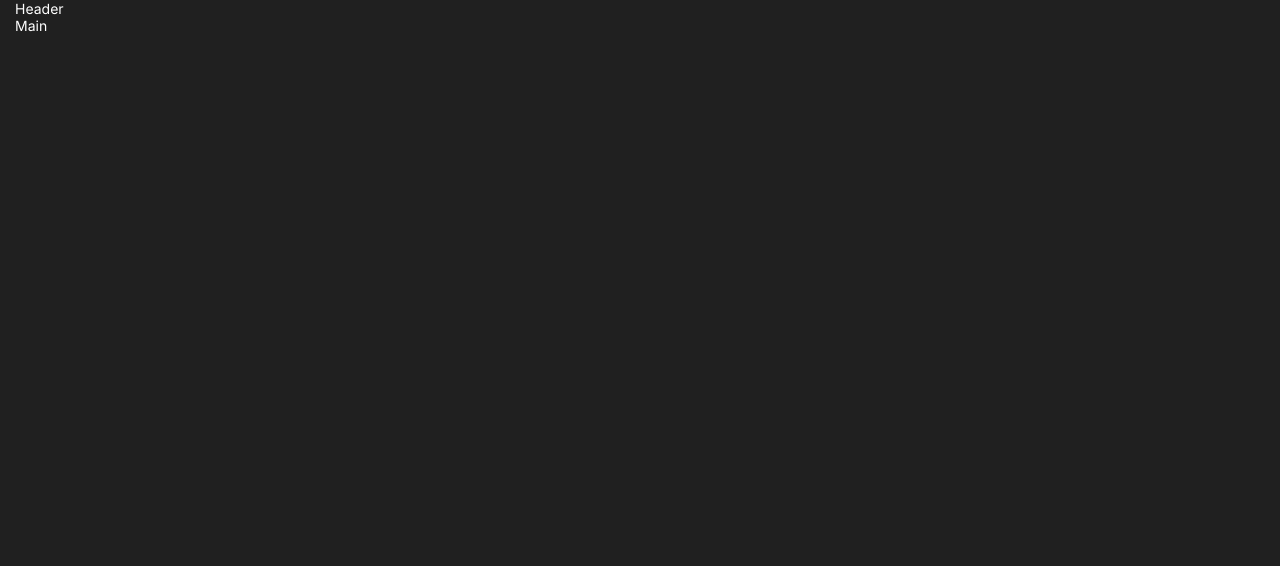
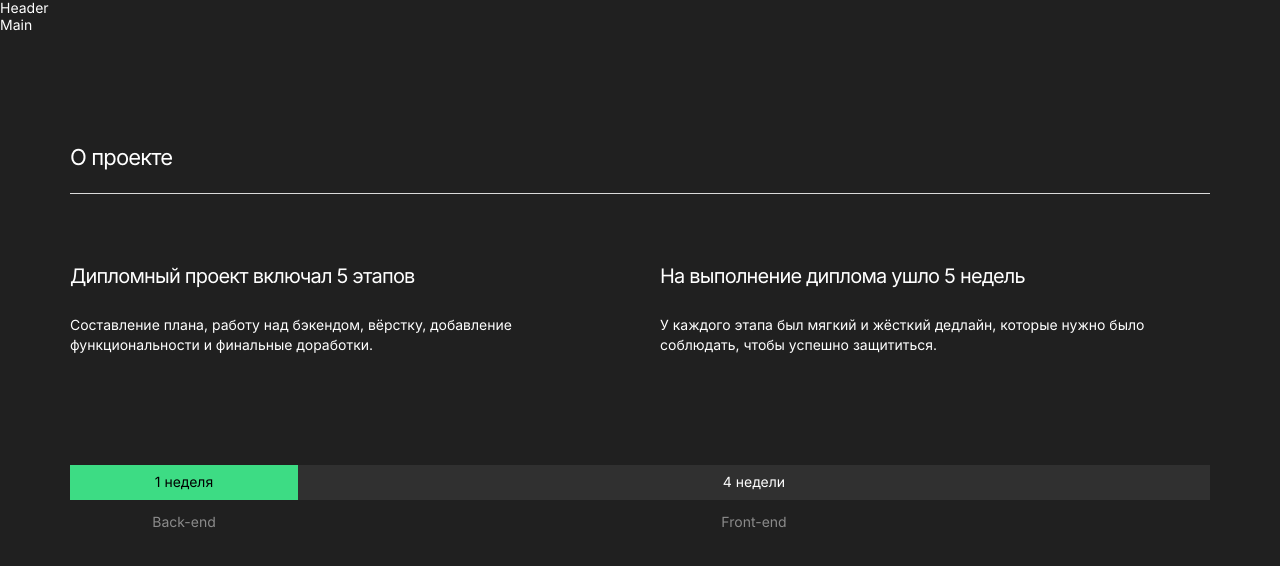
Before and after one commit to StMelik/movies-explorer-frontend, a React (Create React App) app: page / in a window 1280 px wide. Shown: the top 566 px of the page. Built offline with nearby package versions, Linux system fonts and the light colour scheme.

Commit message:
feat: верстка блока о проекте

```diff
--- a/src/components/AboutProject/AboutProject.css
+++ b/src/components/AboutProject/AboutProject.css
@@ -0,0 +1,52 @@
+.project {
+    padding: 110px 0;
+}
+
+.project__title {
+    margin-bottom: 70px;
+}
+
+.project__description {
+    display: flex;
+    justify-content: space-between;
+    column-gap: 40px;
+    margin-bottom: 110px;
+}
+
+.project__description-column {
+    max-width: 550px;
+}
+
+.project__description-title {
+    font-size: 20px;
+    letter-spacing: calc(1em * -0.04);
+    margin-bottom: 26px;
+}
+
+.project__description-text {
+    line-height: 20px;
+}
+
+.project__progress {
+    display: grid;
+    grid-template-columns: minmax(100px, 1fr) 4fr;
+}
+
+.project__progress-column {
+    text-align: center;
+}
+
+.project__progress-bar {
+    padding: 9px 0;
+    background-color: #303030;
+    margin-bottom: 14px;
+}
+
+.project__progress-bar_color_green {
+    color: #000000;
+    background-color: #3ddc84;
+}
+
+.project__progress-title {
+    color: #8b8b8b;
+}
--- a/src/components/AboutProject/AboutProject.jsx
+++ b/src/components/AboutProject/AboutProject.jsx
@@ -2,8 +2,30 @@ import './AboutProject.css';
 
 function AboutProject() {
   return (
-    <section className="about-project">
-
+    <section className="project">
+      <div className="container project__container">
+        <h3 className="title project__title">О проекте</h3>
+        <div className="project__description">
+          <div className="project__description-column">
+            <p className="project__description-title">Дипломный проект включал 5 этапов</p>
+            <p className="project__description-text">Составление плана, работу над бэкендом, вёрстку, добавление функциональности и финальные доработки.</p>
+          </div>
+          <div className="project__description-column">
+            <p className="project__description-title">На выполнение диплома ушло 5 недель</p>
+            <p className="project__description-text">У каждого этапа был мягкий и жёсткий дедлайн, которые нужно было соблюдать, чтобы успешно защититься.</p>
+          </div>
+        </div>
+        <div className="project__progress">
+          <div className="project__progress-column">
+            <div className="project__progress-bar project__progress-bar_color_green">1 неделя</div>
+            <p className="project__progress-title">Back-end</p>
+          </div>
+          <div className="project__progress-column">
+            <div className="project__progress-bar">4 недели</div>
+            <p className="project__progress-title">Front-end</p>
+          </div>
+        </div>
+      </div>
     </section>
   );
 }
--- a/src/components/App/App.css
+++ b/src/components/App/App.css
@@ -1,5 +1,13 @@
-.app {
-    max-width: 1470px;
+.container {
+    max-width: 1170px;
     margin: 0 auto;
     padding: 0 15px;
 }
+
+.title {
+    font-size: 22px;
+    font-weight: 400;
+    letter-spacing: calc(1em * -0.04);
+    padding-bottom: 23px;
+    border-bottom: 1px solid #dadada;
+}
--- a/src/index.css
+++ b/src/index.css
@@ -11,6 +11,7 @@ body {
   -webkit-font-smoothing: antialiased;
   -moz-osx-font-smoothing: grayscale;
   font-size: 14px;
+  line-height: 1.21;
   background-color: #202020;
   color: #ffffff;
 }
--- a/src/pages/Main/Main.jsx
+++ b/src/pages/Main/Main.jsx
@@ -1,9 +1,11 @@
 import './Main.css';
+import AboutProject from '../../components/AboutProject/AboutProject'
 
 function Main() {
   return (
     <div className="main-page">
       Main
+      <AboutProject />
     </div>
   );
 }
```
